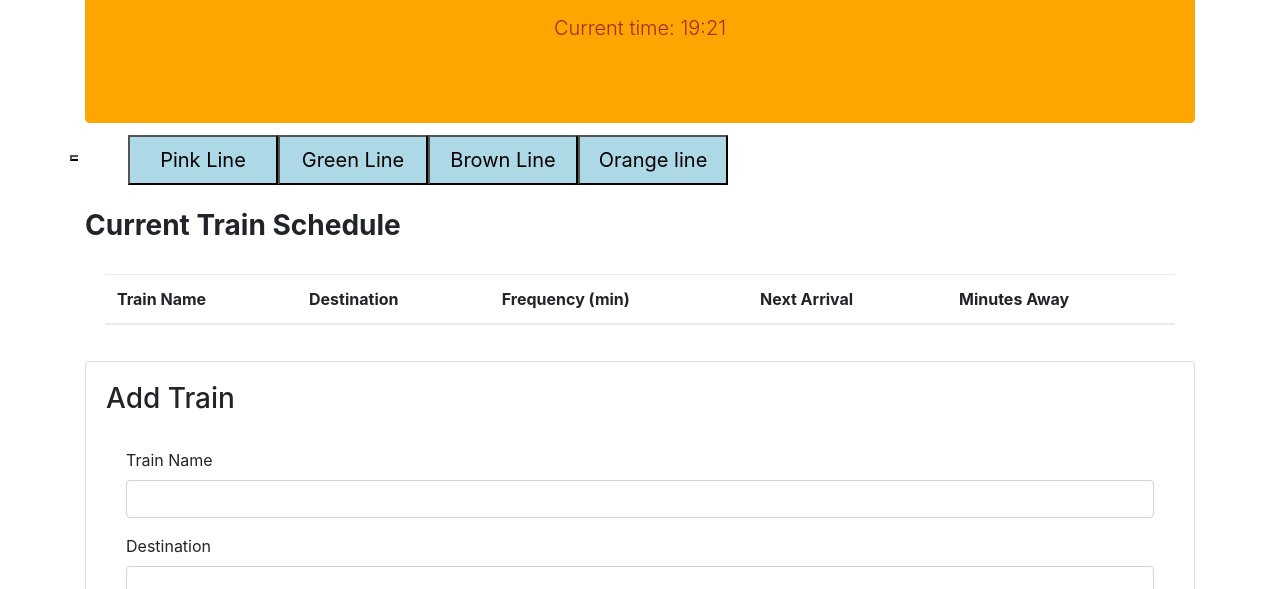
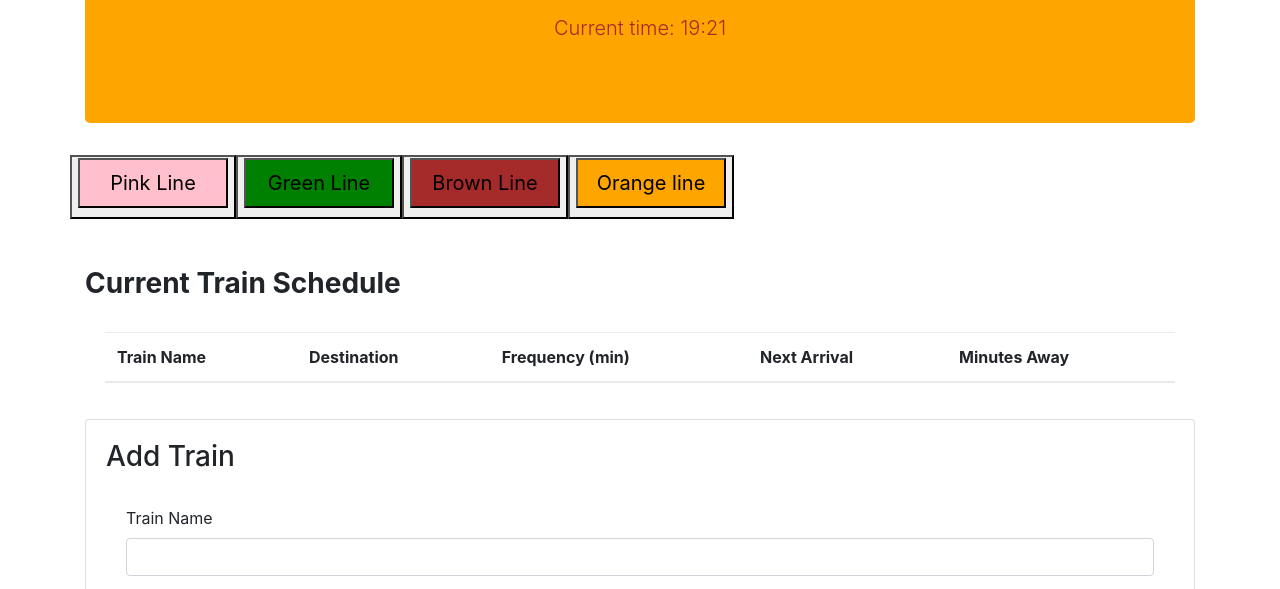
Before and after one commit to edudek002/TrainScheduler, a plain HTML site: page index.html in a window 1280 px wide. Shown: the part 165-754 px from the top of the page. Drawn offline with nearby package versions, Linux system fonts and the light colour scheme; no server answers.

Commit message:
links added

```diff
--- a/assets/css/style.css
+++ b/assets/css/style.css
@@ -1,9 +1,11 @@
 #timeChicago {
-font: 30px;
-color: brown;
+
+	font: 30px;
+	color: brown;
 }
 
 #PDF {
+
 	position: absolute;
 	top: 300px;
 	width: 700px;
@@ -12,10 +14,34 @@ color: brown;
 	color: black;
 }
 
-.line {
+.line1 {
 
 width: 150px;
 height:50px;
-background: lightblue;
+background: pink;
 color: black;
 }
+
+.line2 {
+
+width: 150px;
+height:50px;
+background: green;
+color: black;
+}
+
+.line3 {
+
+width: 150px;
+height:50px;
+background: brown;
+color: black;
+}
+
+.line4 {
+
+width: 150px;
+height:50px;
+background: orange;
+color: black;
+}
--- a/assets/javascript/a.js
+++ b/assets/javascript/a.js
@@ -1,30 +1,39 @@
-  var topics =["Pink Line", "Green Line", "Brown Line", "Orange line"];
-
-// function that creates buttons to access PDF
-
-
-function renderButtons(){
-
-    $("#PDF").empty();
-
-      for (var i=0; i<topics.length; i++){
-
-      var button = $("<button>");
-      button.addClass("line");
-      button.attr("data-train", topics[i]);
-      button.text(topics[i]);
-      button.attr('<img src="assets/images/brownLine.pdf">')
-      $("#PDF").append(button);
-      console.log(topics[i])
-    };
-}
-
-renderButtons();
+// Creates buttons with access to CTA schedule online
 
 
 
+var button = $("<button>");
+button.addClass("line1");
+button.attr("data-train", "Pink Line");
+button.text("Pink Line");
+//button.attr('<img src="assets/images/brownLine.pdf">')
+$("#pinkLine").append(button);
 
-  var scheduleImage = $("<img>");
+
+var button = $("<button>");
+button.addClass("line2");
+button.attr("data-train", "Green Line");
+button.text("Green Line");
+//button.attr('<img src="assets/images/brownLine.pdf">')
+$("#greenLine").append(button);
+
+
+var button = $("<button>");
+button.addClass("line3");
+button.attr("data-train", "Brown Line");
+button.text("Brown Line");
+//button.attr('<img src="assets/images/brownLine.pdf">')
+$("#brownLine").append(button);
+
+
+var button = $("<button>");
+button.addClass("line4");
+button.attr("data-train", "Orange line");
+button.text("Orange line");
+//button.attr('<img src="assets/images/brownLine.pdf">')
+$("#orangeLine").append(button);
+
+
 
   // Initialize Firebase
 
--- a/index.html
+++ b/index.html
@@ -21,7 +21,7 @@
 
     <div class="container">
 
-      <!-- Section on the left-->
+      <!-- JUMBOTRON-->
 
       <div class="jumbotron text-center" style="background-color: orange; color:white">
         <h1 class="display4">Chicago Transit Authority</h1>
@@ -29,8 +29,14 @@
         <p class="lead" id="timeChicago"></p>
       </div>
 
+      <!-- BUTTONS WITH LINKS TO CTA WEBSITE-->
+
       <div class="row">
-        <button><h5 id="PDF"></h5></button>
+        <button><h5><a id="pinkLine" href="http://www.transitchicago.com/assets/1/pinkline_schedules/randolph.pdf">
+          </a></h5></button>
+        <button><h5><a id="greenLine" href="http://www.transitchicago.com/assets/1/greenline_schedules/randolph.pdf"></a></h5></button>
+        <button><h5><a id="brownLine" href="http://www.transitchicago.com/assets/1/brownline_schedules/randolph.pdf"></a></h5></button>
+        <button><h5><a id="orangeLine" href="http://www.transitchicago.com/assets/1/orangeline_schedules/randolph.pdf"></a></h5></button>
       </div>
 
       <div class="row">
@@ -45,6 +51,8 @@
               <h3 class="card-title"><strong>Current Train Schedule</strong></h3>
             </div>
             <div class="card-body">
+
+              <!-- TABLE-->
               <table class="table table-hover" id='train-table'>
                 <thead>
                   <tr>
@@ -68,6 +76,8 @@
             </div>
 
             <div class="card-body">
+
+              <!-- FORM-->
 
               <form role="form">
                 <div class="form-group">
```
